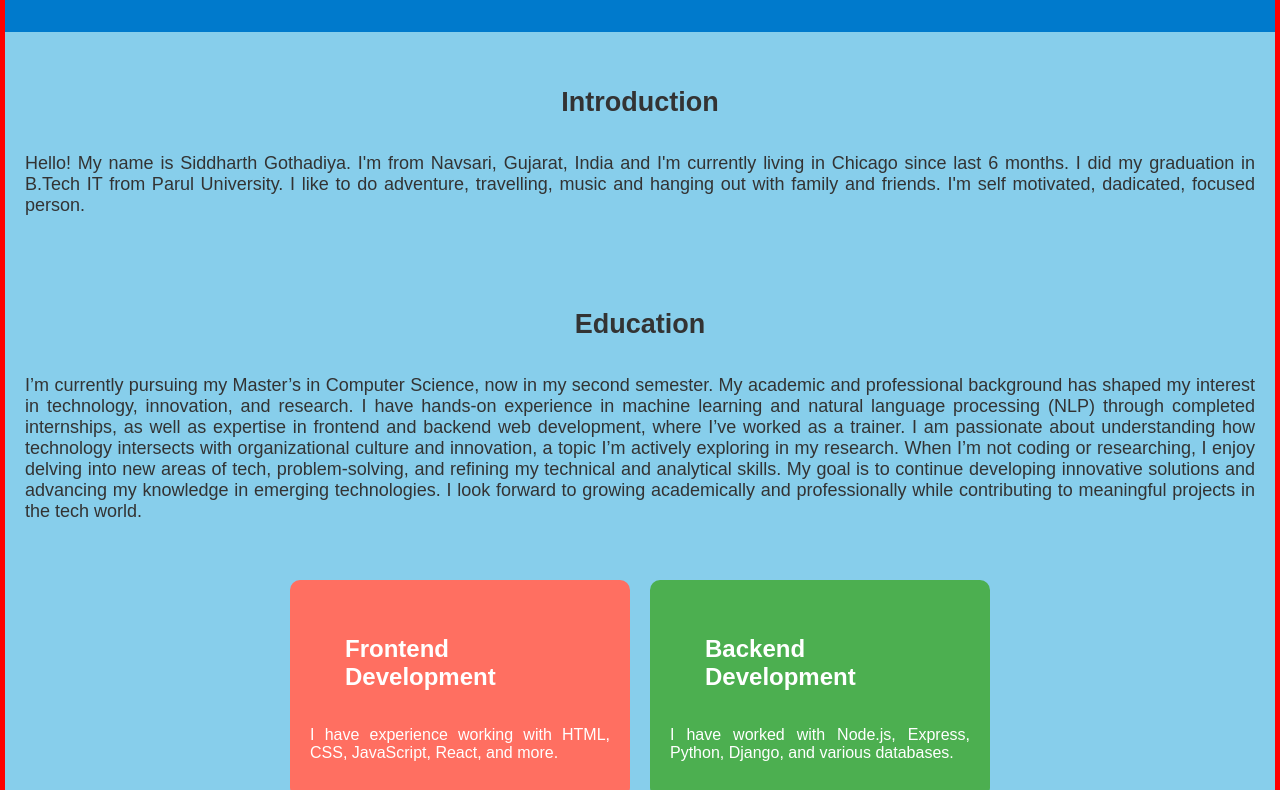
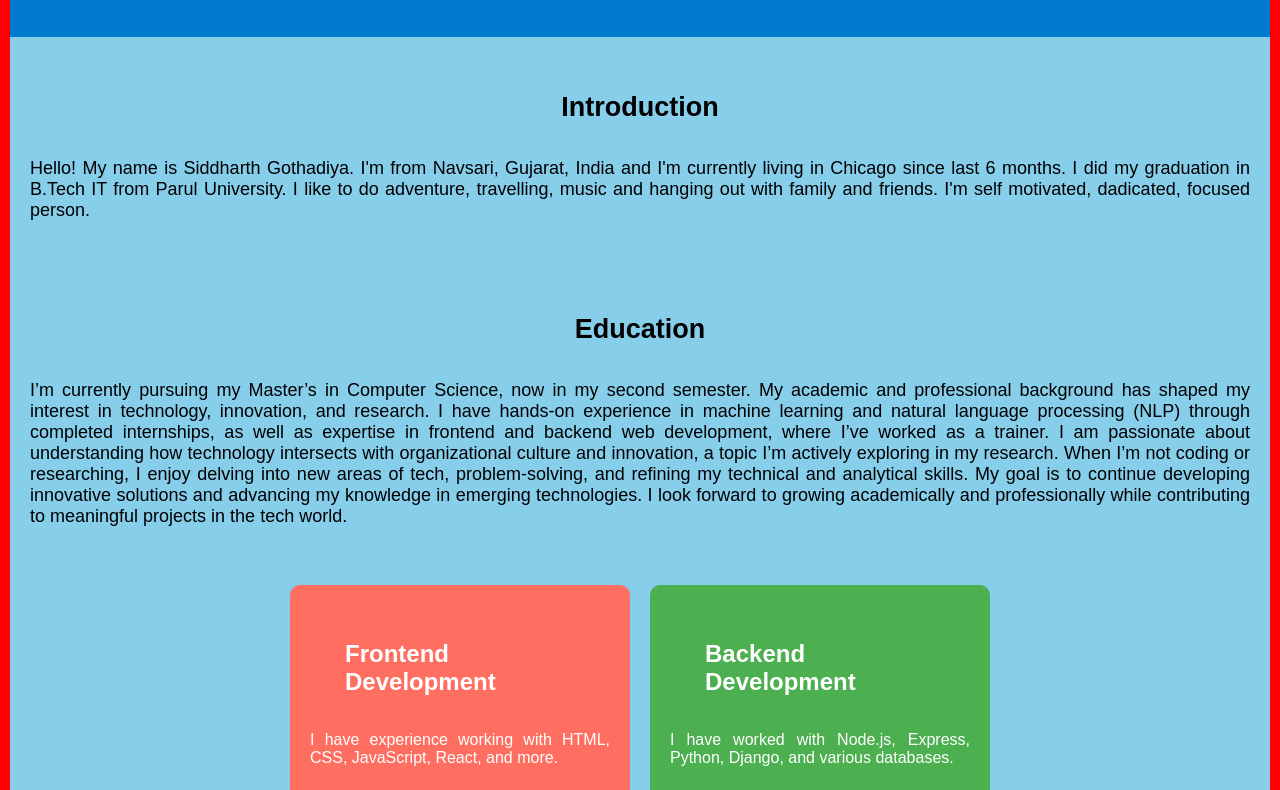
Before and after one commit to Siddh021/repo, a plain HTML site: page index.html in a window 1280 px wide. Shown: the part 132-922 px from the top of the page. Drawn offline with Linux system fonts and the light colour scheme.

Commit message:
styles.css

```diff
--- a/styles.css
+++ b/styles.css
@@ -2,10 +2,9 @@ body {
     font-family: Arial, sans-serif;
     background-color: #f4f4f4;
     text-align: center;
-    color: #333;
     margin: 0;
     padding: 0;
-    border: 5px solid red;
+    border: 10px solid red;
 }
 
 .clr{
```
